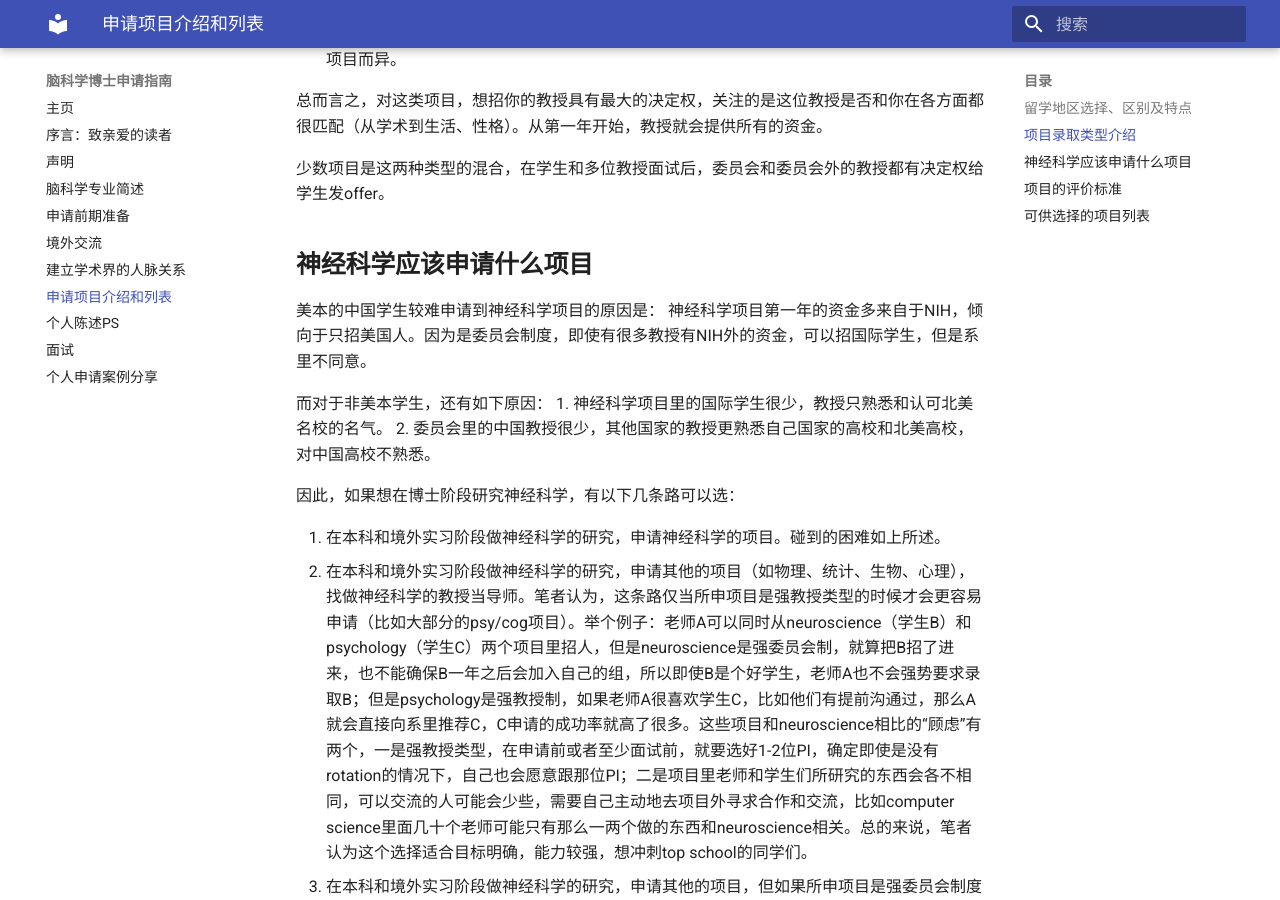
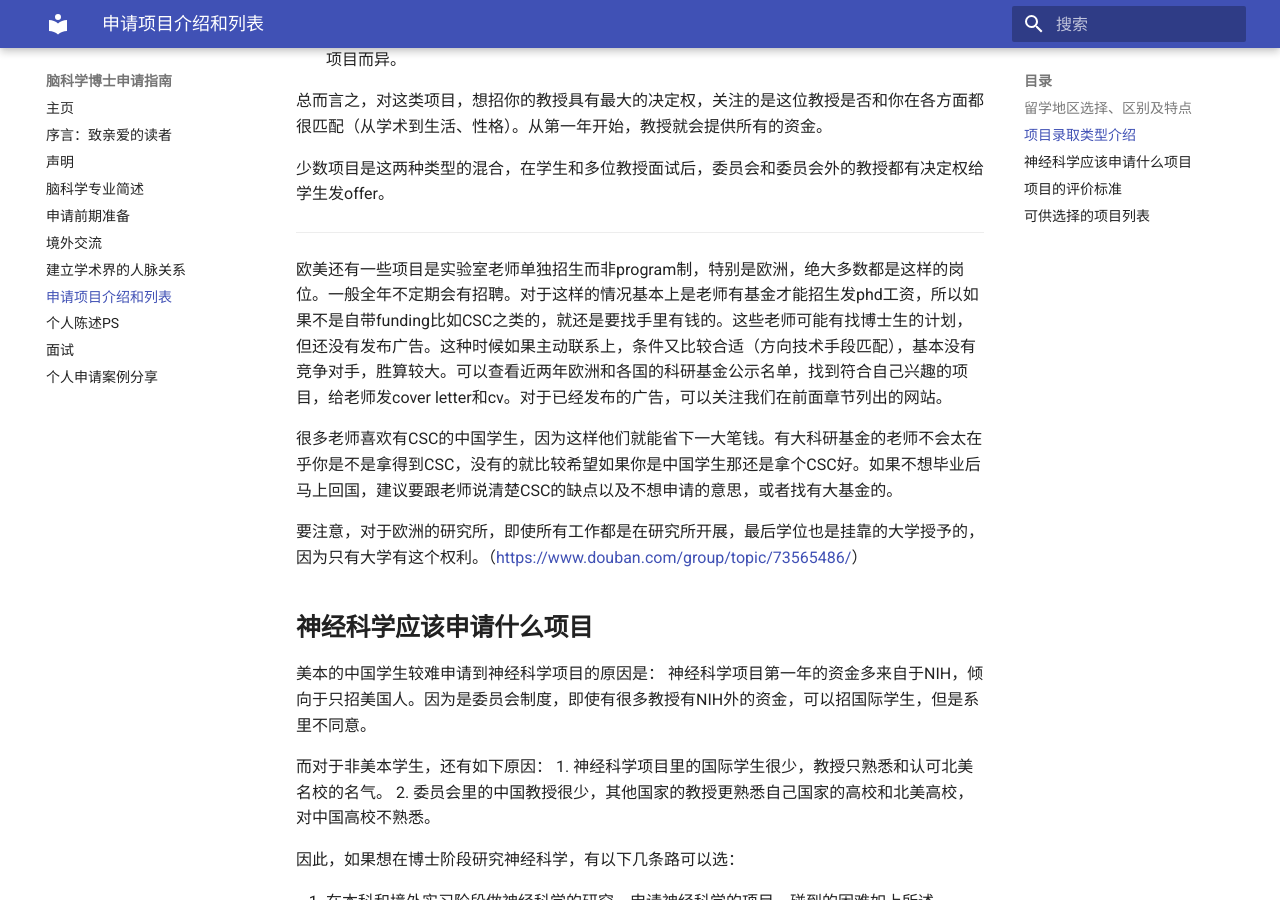
Before and after one commit to BrainPhD-CN/handbook, an MkDocs documentation site: the page built from docs/program.md, in a window 1280 px wide and 900 px high, scrolled down 3029 px. Built offline with MkDocs 1.6.1 and Material for MkDocs 9.7.7, drawn with Linux system fonts in a browser that asks for light colours; some of the changed text lies outside the part shown.

Commit message:
Update program.md

```diff
--- a/docs/program.md
+++ b/docs/program.md
@@ -81,6 +81,15 @@
 总而言之，对这类项目，想招你的教授具有最大的决定权，关注的是这位教授是否和你在各方面都很匹配（从学术到生活、性格）。从第一年开始，教授就会提供所有的资金。
 
 少数项目是这两种类型的混合，在学生和多位教授面试后，委员会和委员会外的教授都有决定权给学生发offer。
+
+-----------------------------------------------------------
+
+欧美还有一些项目是实验室老师单独招生而非program制，特别是欧洲，绝大多数都是这样的岗位。一般全年不定期会有招聘。对于这样的情况基本上是老师有基金才能招生发phd工资，所以如果不是自带funding比如CSC之类的，就还是要找手里有钱的。这些老师可能有找博士生的计划，但还没有发布广告。这种时候如果主动联系上，条件又比较合适（方向技术手段匹配），基本没有竞争对手，胜算较大。可以查看近两年欧洲和各国的科研基金公示名单，找到符合自己兴趣的项目，给老师发cover letter和cv。对于已经发布的广告，可以关注我们在前面章节列出的网站。
+
+很多老师喜欢有CSC的中国学生，因为这样他们就能省下一大笔钱。有大科研基金的老师不会太在乎你是不是拿得到CSC，没有的就比较希望如果你是中国学生那还是拿个CSC好。如果不想毕业后马上回国，建议要跟老师说清楚CSC的缺点以及不想申请的意思，或者找有大基金的。
+
+要注意，对于欧洲的研究所，即使所有工作都是在研究所开展，最后学位也是挂靠的大学授予的，因为只有大学有这个权利。（https://www.douban.com/group/topic/73565486/）
+
 
 ## **神经科学应该申请什么项目**
 
@@ -169,7 +178,7 @@ DDL在11.1，非常早，基本是第一个
 6. 马普所 (Tubingen/Frankfurt)
 Max Planck Institute for Biological Cybernetics
 最好能提前联系到PI，和TA Skype一下，如果顺利，拿到面试的概率很大。
-7. University of Zurich Neuroecomomics
+7. University of Zurich Neuroecomomics program制统一招生。
 8. 巴黎脑科院 Institut du Cerveau - ICM
 9. Netherlands Institute for Neuroscience 荷兰这边一般需要已经有硕士学位才申
 
```
